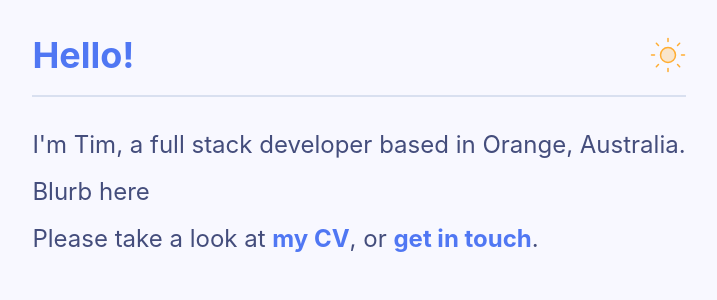
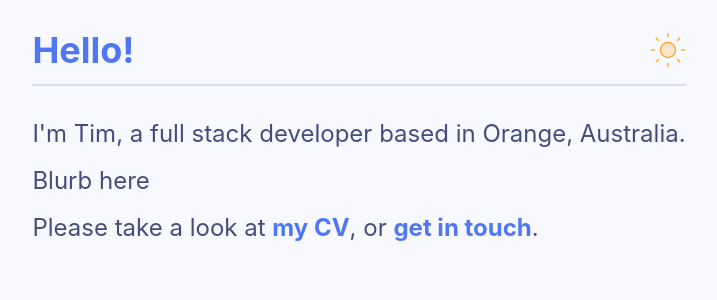
Before and after one commit to neurotech/timdouglas.co, a React (Vite) app: page / in a window 1280 px wide. Shown: the top 300 px of the page, without its empty margins (281-998 px from the left). Built offline with nearby package versions, Linux system fonts and the light colour scheme.

Commit message:
Line height tweak

```diff
--- a/src/index.css
+++ b/src/index.css
@@ -187,6 +187,7 @@ header {
 	font-size: calc(var(--font-size) * 1.5);
 	font-weight: 600;
 	user-select: none;
+	line-height: 1;
 
 	border-bottom: 2px solid
 		light-dark(var(--light-separator), var(--dark-separator));
@@ -201,7 +202,6 @@ header {
 		transform: translateX(0);
 
 		&:hover {
-			color: light-dark(var(--light-link-hover), var(--dark-link-hover-bg));
 			transform: translateX(-5px);
 		}
 	}
```
